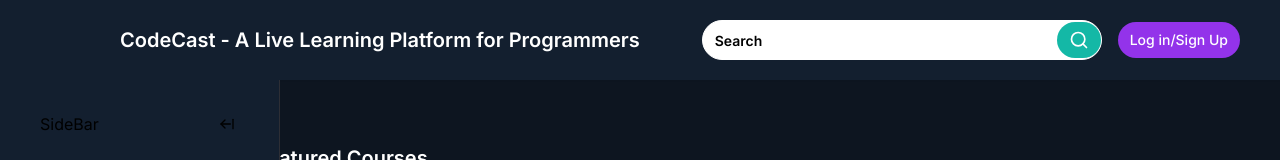
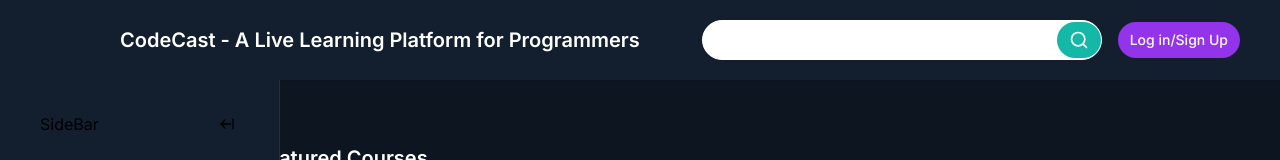
Before and after one commit to ddthompson01/codecast, a Next.js app in the folder code-cast-project/: page / in a window 1280 px wide. Shown: the top 160 px of the page. Built offline with nearby package versions, Linux system fonts and the light colour scheme; no server answers.

Commit message:
Changed color of 'X' button

```diff
--- a/code-cast-project/app/(browse)/_components/navbar/search.jsx
+++ b/code-cast-project/app/(browse)/_components/navbar/search.jsx
@@ -38,7 +38,7 @@
                 onChange={(e) => setValue(e.target.value)}
                 placeholder="Search"
                 className="h-10 rounded-full focus-visible:ring-0
-                focus-visible:ring-transparent focus-visible:ring-offset-0 bg-white text-black border border-white flex-1"
+                focus-visible:ring-transparent focus-visible:ring-offset-0 bg-white text-muted-foreground border border-white flex-1"
             />
             {value && (
                 <X
```
